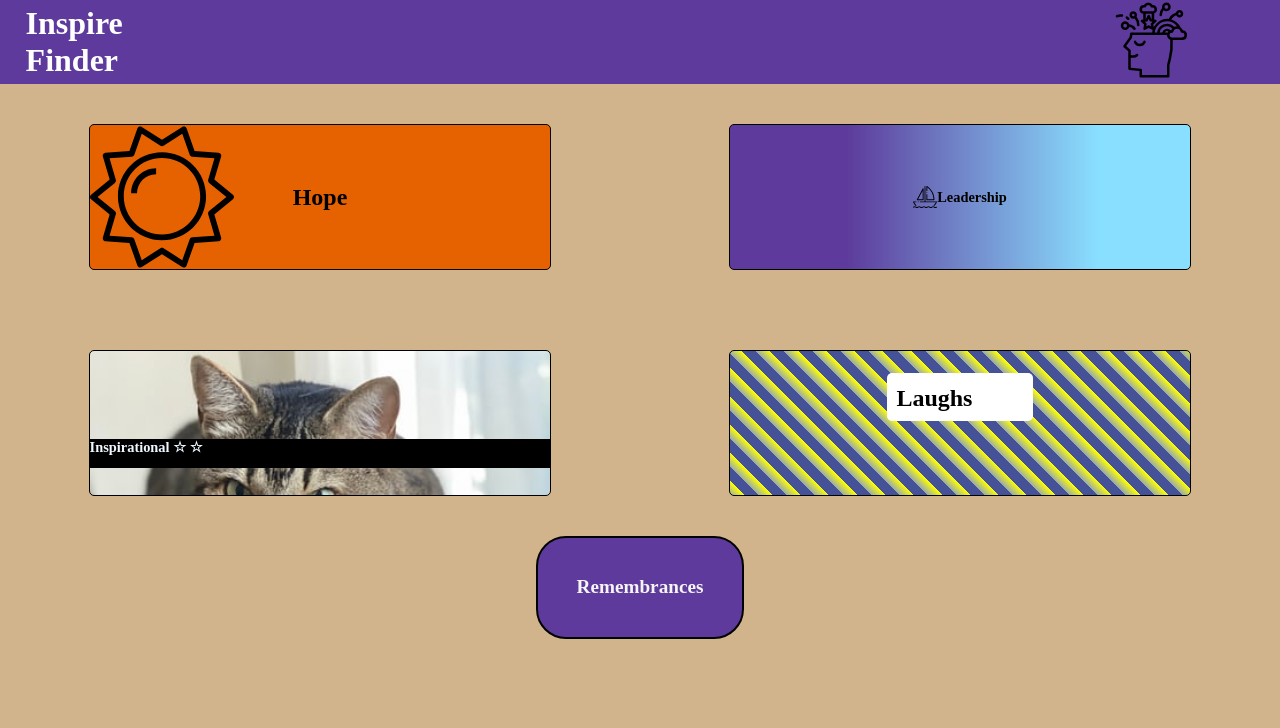
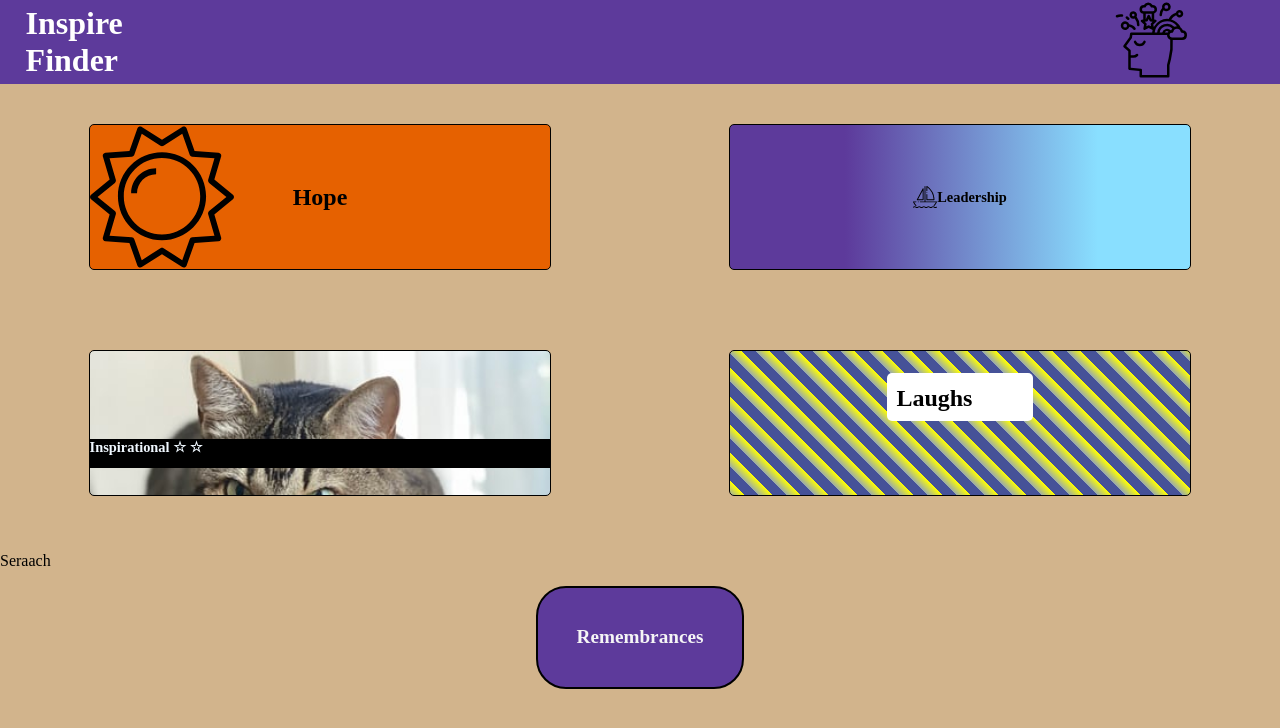
Before and after one commit to Max9545/inspire-finder, a React (Create React App) app: page / in a window 1280 px wide. Shown: the top 728 px of the page. Built offline with nearby package versions, Linux system fonts and the light colour scheme; some icons are missing.

Commit message:
Start Form component

```diff
--- /dev/null
+++ b/src/Components/Form/Form.js
@@ -0,0 +1,10 @@
+import './Form.css'
+
+function Form() {
+  return (
+    <p>Seraach</p>
+  )
+}
+
+
+export default Form
--- a/src/Components/HomePage/HomePage.js
+++ b/src/Components/HomePage/HomePage.js
@@ -2,6 +2,7 @@
 import { ReactComponent as LeaderShip } from "../../Images/LeaderShip.svg";
 import { ReactComponent as Micropohone } from "../../Images/Microphone.svg";
 import Header from '../Header/Header.js'
+import Form from '../Form/Form.js'
 import { Link } from 'react-router-dom'
 
 
@@ -24,6 +25,7 @@
             <h2 className='laughs-title' data-cy='laughs-title'>Laughs<Micropohone className='microphone'/></h2>
           </Link>
         </section>
+        <Form/>
         <Link to='/favorites' className='favorites-from-home' data-cy='favorites-from-home'>Remembrances</Link>
       </div>
   )
```
Also changed, not shown: src/Components/Form/Form.css (added).
